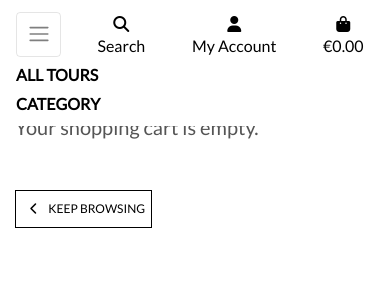
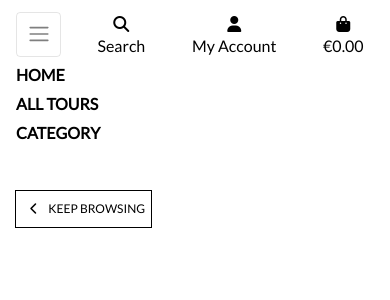
Before and after one commit to Code-Institute-Submissions/EternalCityCrawls, a Django app: page /cart/ in a window 390 px wide, after a click that opens the changed part. Shown: the top 300 px of the page. Run offline with Django 3.2, Linux system fonts and the light colour scheme; some libraries are stand-ins or nearby versions.

Commit message:
refactoring menu for mobile with home link back

```diff
--- a/templates/allauth/account/base.html
+++ b/templates/allauth/account/base.html
@@ -4,7 +4,7 @@
     <div class="container header-container">
         <div class="overlay"></div>
         <div class="row">
-            <div class="col-6">
+            <div class="col-12 col-md-6">
                 <div class="allauth-form-inner-content">
                     {% block inner_content %}
                     {% endblock %}
--- a/templates/includes/main-nav.html
+++ b/templates/includes/main-nav.html
@@ -1,5 +1,10 @@
 <div class="collapse navbar-collapse" id="main-nav">
     <ul class="navbar-nav w-auto mx-auto">
+        <li class="nav-item d-block d-md-none">
+            <a class="logo-font font-weight-bold nav-link text-black mr-5" href="{% url 'home' %}" id="home-link">
+                Home
+            </a>
+        </li>
         <li class="nav-item dropdown">
             <a class="logo-font font-weight-bold nav-link text-black mr-5" href="#" id="all-products-link" data-toggle="dropdown" aria-haspopup="true" aria-expanded="false">
                 All Tours
--- a/templates/includes/mobile-top-header.html
+++ b/templates/includes/mobile-top-header.html
@@ -32,7 +32,7 @@
             {% if request.user.is_superuser %}
                 <a href="{% url 'add_tour' %}" class="dropdown-item">Tour Management</a>
             {% endif %}
-            <a href="" class="dropdown-item">My Profile</a>
+            <a href="{% url 'profile' %}" class="dropdown-item">My Profile</a>
             <a href="{% url 'account_logout' %}" class="dropdown-item">Logout</a>
         {% else %}
             <a href="{% url 'account_signup' %}" class="dropdown-item">Register</a>
```
